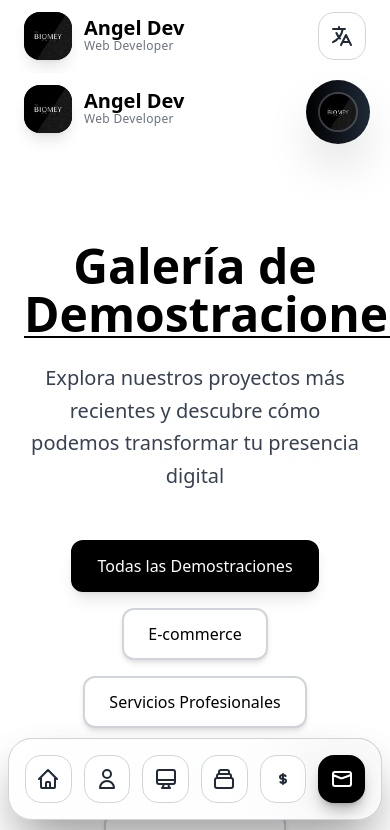
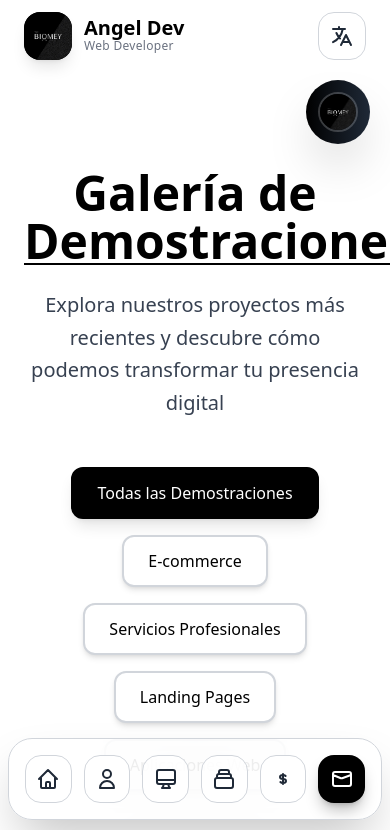
Before and after one commit to AngelGabooo/BioMey-AngelDev, a React (Vite) app in the folder Angel/: page /demostraciones in a window 390 px wide. Shown: the top 830 px of the page. Built offline with nearby package versions, Linux system fonts and the light colour scheme.

Commit message:
first commit

```diff
--- a/Angel/src/components/organisms/DemosPage.jsx
+++ b/Angel/src/components/organisms/DemosPage.jsx
@@ -1,6 +1,5 @@
 // src/pages/DemosPage.jsx
 import React, { useState, useRef, useEffect } from 'react';
-import Header from './Header';
 import Footer from './Footer';
 
 const DemosPage = ({ isDarkMode, onToggleDarkMode }) => {
@@ -141,10 +140,14 @@ const DemosPage = ({ isDarkMode, onToggleDarkMode }) => {
     };
   }, [filteredDemos]);
 
+  // Scroll al inicio al montar el componente
+  useEffect(() => {
+    window.scrollTo({ top: 0, behavior: 'auto' });
+  }, []);
+
   return (
     <div className={isDarkMode ? 'dark' : ''}>
-      <Header isDarkMode={isDarkMode} onToggleDarkMode={onToggleDarkMode} />
-
+      {/* Elimina el Header aquí */}
       <main className="min-h-screen bg-white dark:bg-black transition-colors duration-300 pt-24 pb-16">
         <div className="container mx-auto px-6">
           {/* Header de la página */}
@@ -254,7 +257,6 @@ const DemosPage = ({ isDarkMode, onToggleDarkMode }) => {
           )}
         </div>
       </main>
-
       <Footer />
     </div>
   );
--- a/Angel/src/components/organisms/Header.jsx
+++ b/Angel/src/components/organisms/Header.jsx
@@ -340,11 +340,11 @@ const Header = ({ isDarkMode, onToggleDarkMode }) => {
       </header>
 
       {/* Mobile Floating Dock con scroll horizontal */}
-      <div className="lg:hidden fixed bottom-6 left-1/2 transform -translate-x-1/2 z-50 w-full px-2">
+      <div className="lg:hidden fixed bottom-6 left-0 right-0 z-50 px-2">
         <div
           ref={dockRef}
           className="flex items-center gap-3 p-4 bg-white/80 dark:bg-gray-800/80 backdrop-blur-2xl rounded-3xl border border-gray-300 dark:border-gray-600 shadow-2xl overflow-x-auto scrollbar-thin scrollbar-thumb-gray-400 scrollbar-track-gray-100"
-          style={{ WebkitOverflowScrolling: 'touch' }}
+          style={{ WebkitOverflowScrolling: 'touch', maxWidth: '100vw' }}
           onMouseMove={handleMouseMove}
           onMouseLeave={handleMouseLeave}
           onTouchStart={handleTouchStart}
```
